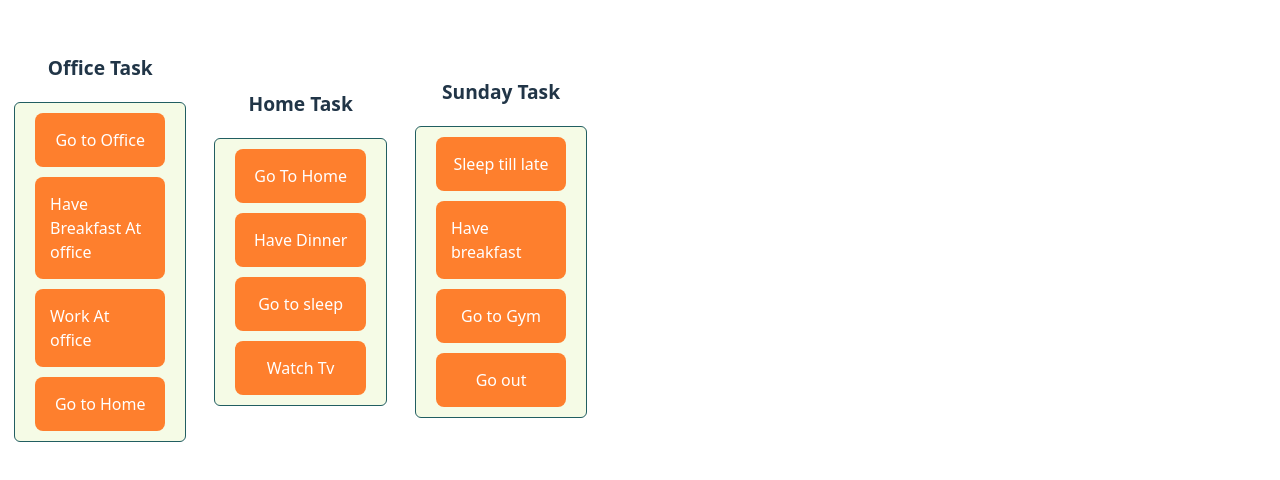
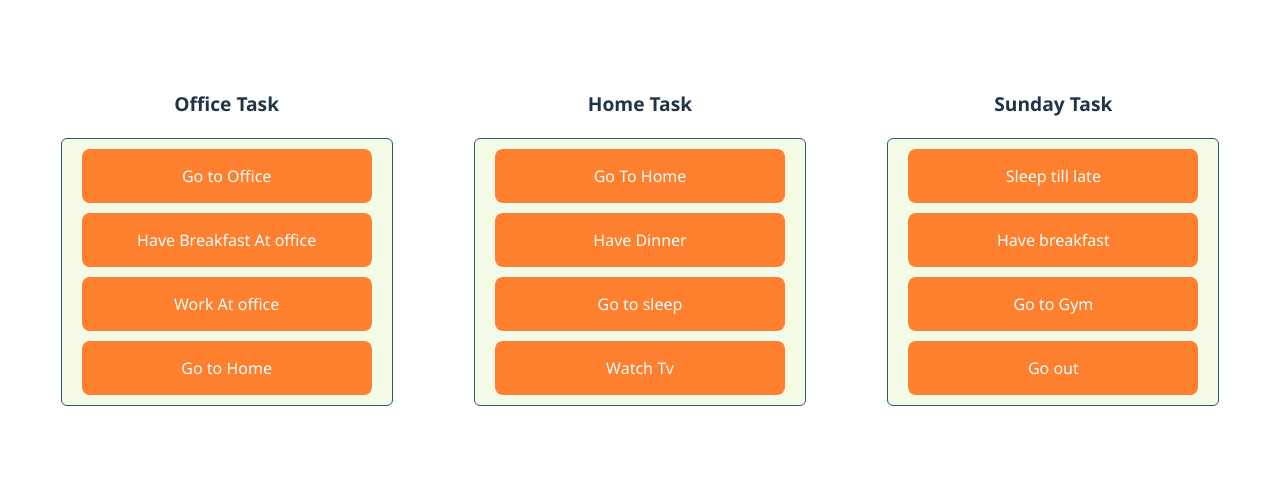
Before and after one commit to Sandhiya-S67/dragify, a React (Vite) app: page / in a window 1280 px wide. Shown: the part 162-642 px from the top of the page. Built offline with nearby package versions, Linux system fonts and the light colour scheme.

Commit message:
project complete

```diff
--- a/src/DragAndDrop.jsx
+++ b/src/DragAndDrop.jsx
@@ -43,7 +43,7 @@ const DragAndDrop = ({ data: intialData }) => {
   const handleDrop = () => {
     const sourceData = dragItem.current;
     const destinationData = dragOverItem.current;
-
+    console.log(sourceData, destinationData);
     if (!sourceData || !destinationData) return null;
     setData((pre) => {
       //When the list is same
@@ -61,7 +61,7 @@ const DragAndDrop = ({ data: intialData }) => {
         //When the list is different
         const sourceList = [...pre[sourceData.heading]];
         const destinationList = [...pre[destinationData.heading]];
-        console.log(sourceList, destinationList);
+
         const sourceIdx = sourceData.idx;
         const destinationIdx = destinationData.idx;
         const [removedData] = sourceList.splice(sourceIdx, 1);
@@ -85,6 +85,12 @@ const DragAndDrop = ({ data: intialData }) => {
             <div
               onDragOver={(e) => {
                 e.preventDefault();
+              }}
+              onDragEnter={(e) => {
+                if (data[heading].length === 0) {
+                  console.log("onDragEnter");
+                  handleDragEnter(e, 0, heading);
+                }
               }}
               onDrop={handleDrop}
               style={style?.box}
@@ -125,6 +131,12 @@ const style = {
     justifyContent: "space-around",
     alignItems: "center",
     flexDirection: "row",
+    width: "100vw",
+    height: "100vh",
+    margin: 0,
+    padding: "20px",
+    boxSizing: "border-box",
+    fontFamily: "'Segoe UI', Tahoma, Geneva, Verdana, sans-serif",
   },
   container: {
     width: "25%",
@@ -134,6 +146,7 @@ const style = {
     flexDirection: "column",
   },
   box: {
+    minHeight: "70px",
     width: "100%",
     paddingLeft: "10px",
     paddingRight: "10px",
```
